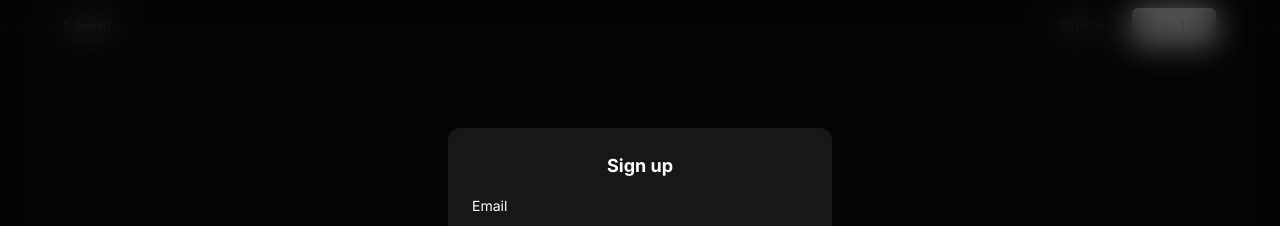
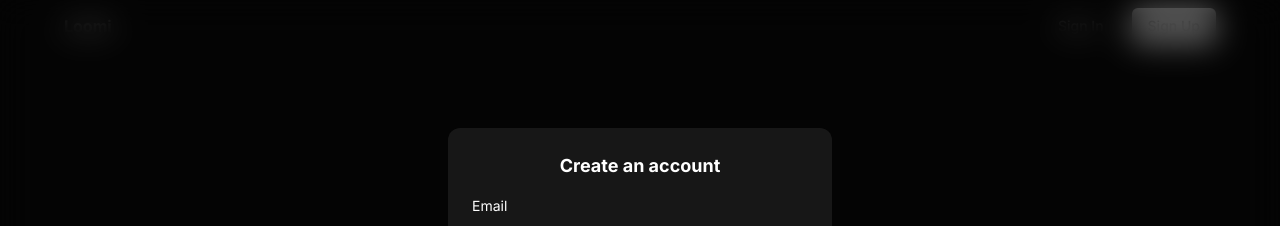
Before and after one commit to Carlthegreatt/Loomi, a Next.js app: page / in a window 1280 px wide. Both pictures are taken after a click on the button "Sign Up". Shown: the top 226 px of the page. Built offline with nearby package versions, Linux system fonts and the light colour scheme.

Commit message:
Auto-commit SignupPopover.tsx: 2025-08-25 23:25:20

```diff
--- a/src/components/sections/SignupPopover.tsx
+++ b/src/components/sections/SignupPopover.tsx
@@ -29,7 +29,7 @@ export default function SignupModal() {
 
           <div className="relative bg-[#171717] z-10 w-96 rounded-xl p-6 backdrop-blur-sm border-spacing-0">
             <h3 className="text-lg font-semibold mb-4 text-center text-white">
-              Sign up
+              Create an account
             </h3>
 
             <form className="space-y-3">
```
